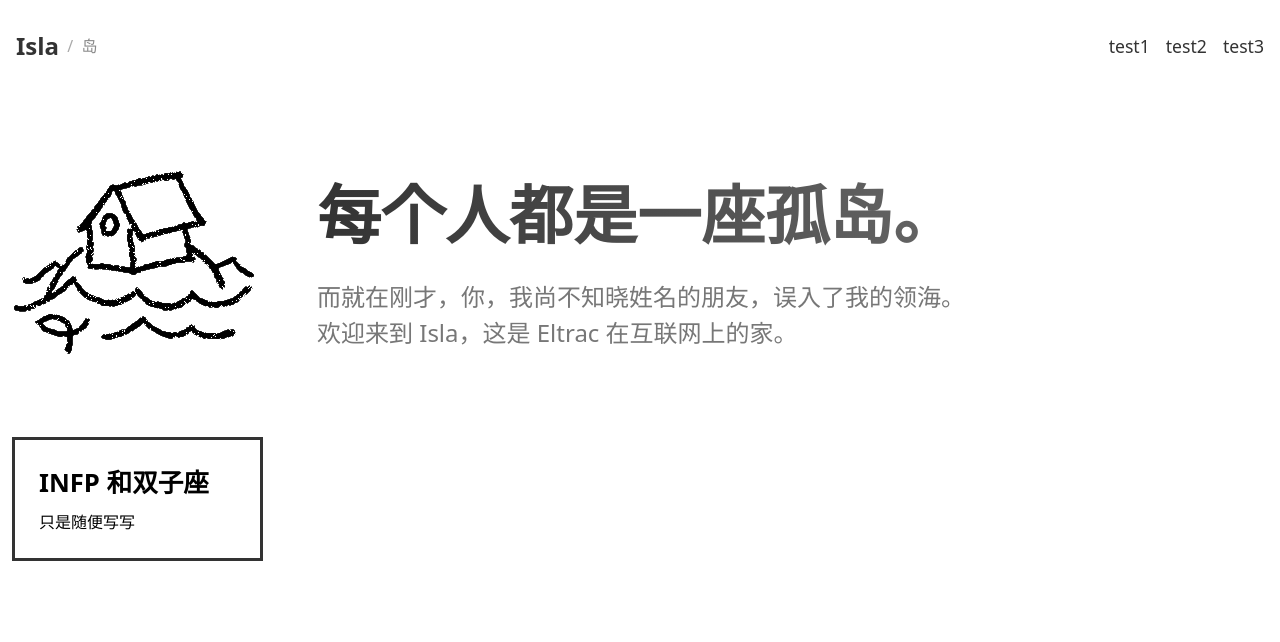
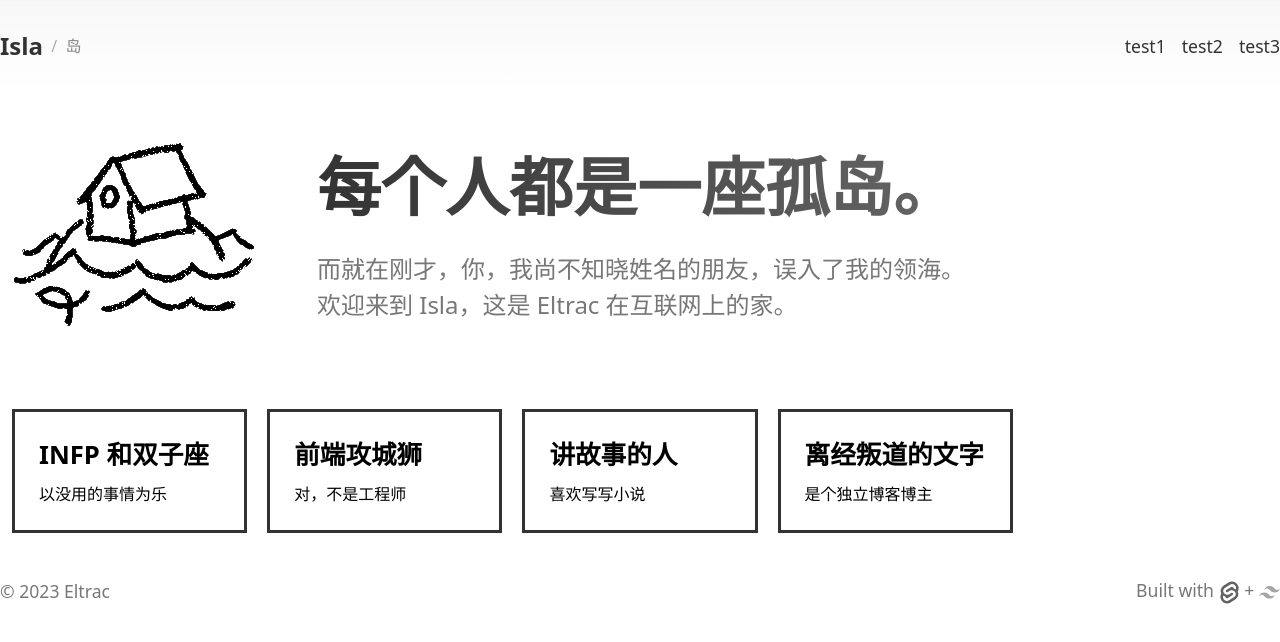
Before and after one commit to BigCoke233/isla, a SvelteKit app: page / in a window 1280 px wide. Shown: the top 642 px of the page. Built offline with nearby package versions, Linux system fonts and the light colour scheme.

Commit message:
header tip + intro rework

```diff
--- a/src/app.css
+++ b/src/app.css
@@ -1,3 +1,11 @@
 @tailwind base;
 @tailwind components;
 @tailwind utilities;
+
+::selection {
+    background-color: rgba(0,0,0,0.1)
+}
+
+.faded {
+    opacity: 0
+}
--- a/src/routes/+layout.svelte
+++ b/src/routes/+layout.svelte
@@ -1,6 +1,9 @@
 <script>
     import "../app.css";
-    import Header from './Header.svelte'
+    import Header from './Header.svelte';
+
+    import svelteLogo from '$lib/images/svelte-logo.svg'
+    import tailwindLogo from '$lib/images/tailwindcss-logo.svg'
 </script>
 
 <!-- meta and basics -->
@@ -14,6 +17,25 @@
 
 <Header />
 
-<main>
+<main class="mt-16">
     <slot />
 </main>
+
+<footer class="flex justify-between items-center py-8">
+    <div>&copy; 2023 Eltrac</div>
+    <div>Built with <img src={svelteLogo} alt="svelte" /> + <img src={tailwindLogo} alt="Tailwind" /></div>
+</footer>
+
+<style lang="scss">
+    footer {
+        color: #777;
+        font-size: 110%;
+
+        img {
+            width: 1.2em;
+            display: inline-block;
+            vertical-align: middle;
+            filter: grayscale(1)
+        }
+    }
+</style>
--- a/src/routes/+page.svelte
+++ b/src/routes/+page.svelte
@@ -1,5 +1,18 @@
 <script>
     import logo from '$lib/images/logo.png'
+
+    /* Handle Header Tip*/
+    import { headerTipFade, headerTip as tip } from './stores';
+    function tipPop(content='') { headerTipFade.set(false); tip.set(content) }
+    function tipFade() { headerTipFade.set(true) }
+
+    /* Intro Data */
+    let intros = [
+        ['INFP 和双子座','以没用的事情为乐','上升星座是处女'],
+        ['前端攻城狮','对，不是工程师','仅仅是自娱自乐'],
+        ['讲故事的人','喜欢写写小说','喜欢创造一个世界的感觉'],
+        ['离经叛道的文字','是个独立博客博主','但更新总是断断续续']
+    ]
 </script>
 
 <!-- Banner -->
@@ -13,11 +26,20 @@
 </section>
 
 <!-- Intro -->
-<section id="intro" class="grid grid-cols-5 p-3">
-    <div class="intro-item">
-        <h3>INFP 和双子座</h3>
-        <p>只是随便写写</p>
+<section id="intro" class="grid grid-cols-5 p-3 gap-5">
+    {#each intros as item}
+    <div class="intro-item" role="tooltip"
+    on:mouseleave={tipFade}
+    on:mousemove={() => tipPop(item[2])}>
+        <h3>{item[0]}</h3>
+        <p>{item[1]}</p>
     </div>
+    {/each}
+</section>
+
+<!-- Biography -->
+<section id="bio">
+
 </section>
 
 <style lang="scss">
@@ -48,7 +70,6 @@
             border: 0.215rem solid #333;
             transition-property: box-shadow, transform;
             transition-duration: 0.3s;
-            cursor: pointer;
 
             h3 {
                 font-size: 160%;
--- a/src/routes/Header.svelte
+++ b/src/routes/Header.svelte
@@ -1,5 +1,9 @@
-<header>
-    <nav id="navigation" class="flex justify-between items-center">
+<script>
+    import { headerTipFade, headerTip as tip } from './stores';
+</script>
+
+<header class="fixed inset-x-0 top-0">
+    <nav id="navigation" class="flex justify-between items-center max-w-screen-xl mx-auto">
         <div id="navigation-title">
             <a href="/">
                 <h1>Isla</h1>
@@ -7,7 +11,8 @@
                 <p>岛</p>
             </a>
         </div>
-        <div id="extra-info"></div>
+        <div id="extra-info" class="transition-all duration-300"
+        class:faded={$headerTipFade}>{$tip}</div>
         <div id="navigation-action">
             <ul class="flex gap-4">
                 <li>test1</li>
@@ -25,8 +30,12 @@
     $subtext-color: #888;
     $decoration-color: #aaa;
 
+    header {
+        background-image: linear-gradient(to bottom, #f7f7f7, transparent);
+    }
+
     #navigation {
-        padding: 1.75em 1em;
+        padding: 1.75em 0;
         color: $text-color;
 
         #navigation-title {
--- /dev/null
+++ b/src/routes/stores/index.js
@@ -0,0 +1,4 @@
+import { writable } from 'svelte/store';
+
+export const headerTip = writable('');
+export const headerTipFade = writable('');
```
Also changed, not shown: src/lib/images/tailwindcss-logo.svg (added).
